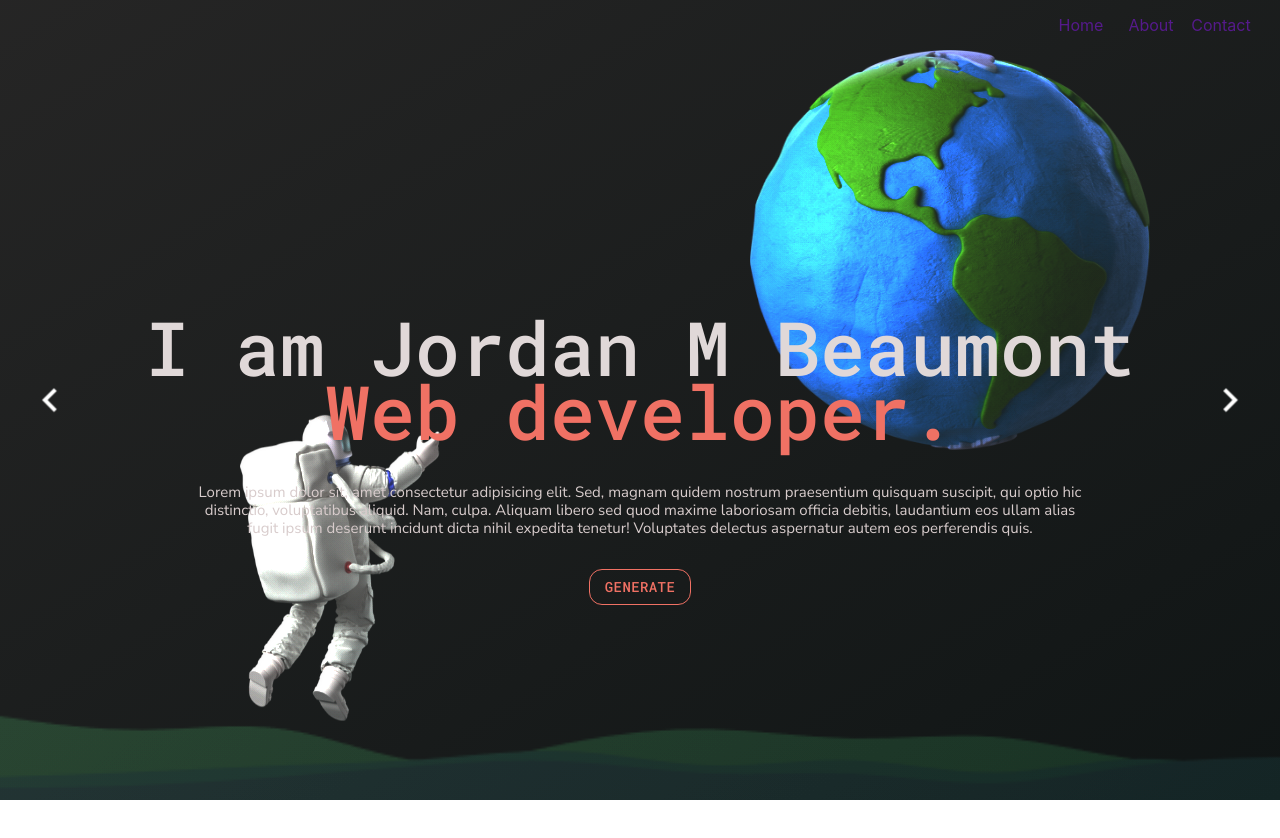
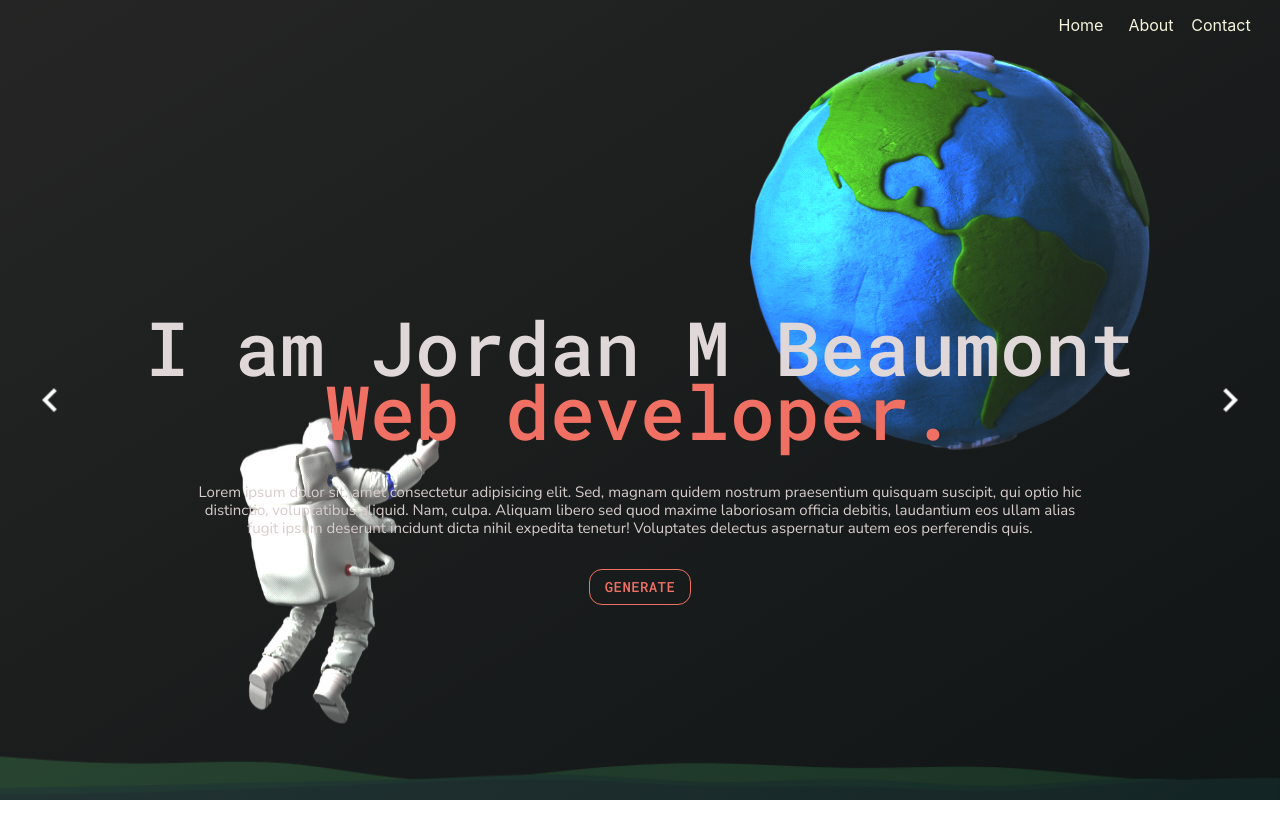
Before and after one commit to jordanbmnt/Netlify-Personal-Website, a React (Create React App) app: page / in a window 1280 px wide. Shown: the top 838 px of the page. Built offline with nearby package versions, Linux system fonts and the light colour scheme.

Commit message:
added style

```diff
--- a/src/Components/NavBar/navBar.css
+++ b/src/Components/NavBar/navBar.css
@@ -18,6 +18,7 @@ a{
   justify-content: center;
   text-decoration: none;
   margin: 10px;
+  color: beige;
 }
 
 .left-arrow,
--- a/src/Pages/MainPage/mainPage.css
+++ b/src/Pages/MainPage/mainPage.css
@@ -80,21 +80,19 @@ h4{
   left: 240px;
   bottom: 80px;
   mix-blend-mode: color-dodge;
-  animation: float infinite 2.5s alternate ease-in-out;
+  animation: float infinite 3s ease-in-out;
 }
 
 @keyframes float {
-  0%{
-    bottom: 80px;
-  }
-  100%{
-    bottom: 70px;
-  }
+  0% { transform: translate(0,  0px); }
+    50%  { transform: translate(0, 15px); }
+    100%   { transform: translate(0, -0px); }
 }
 
 #bg{
   position: absolute;
   width: 100vw;
   bottom: 0;
+  height: 250px;
   mix-blend-mode: color-dodge;
 }
```
